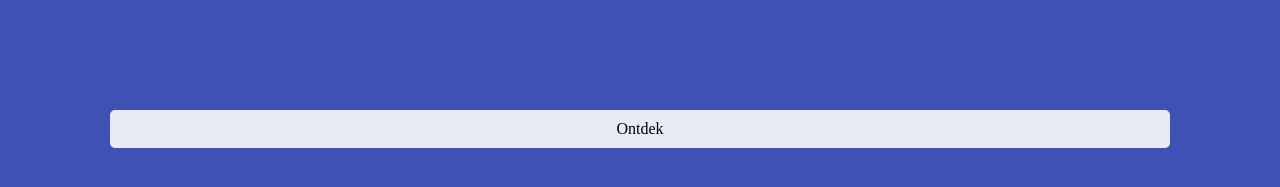
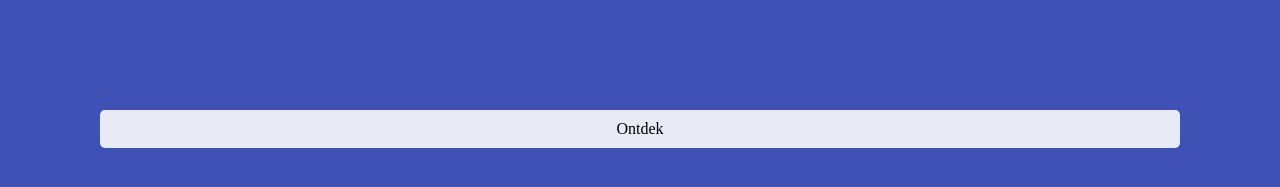
Before and after one commit to svennote/WeFish.github.io, a Jekyll site: the page built from index.md, in a window 1280 px wide. Shown: the part 702-889 px from the top of the page. Built offline with Jekyll 4.4.1, drawn with Linux system fonts in a browser that asks for light colours.

Commit message:
aangepast

```diff
--- a/css/main.scss
+++ b/css/main.scss
@@ -71,8 +71,8 @@ background-color: $ahse;
 position:absolute;
 text-align: center;
 bottom:50px;
-left:110px;
-right:110px;
+left:100px;
+right:100px;
 text-decoration: none;
 color:black;
 
```
